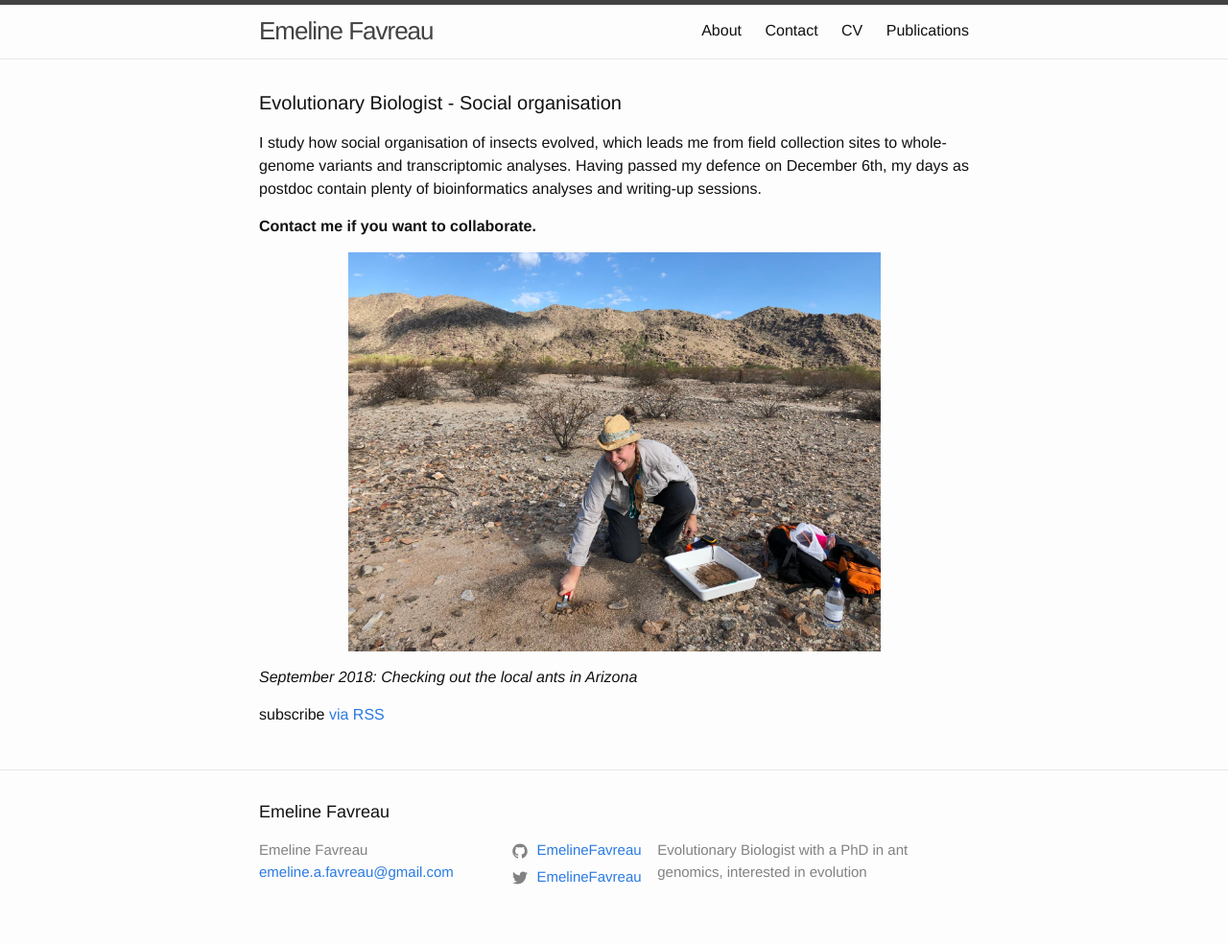
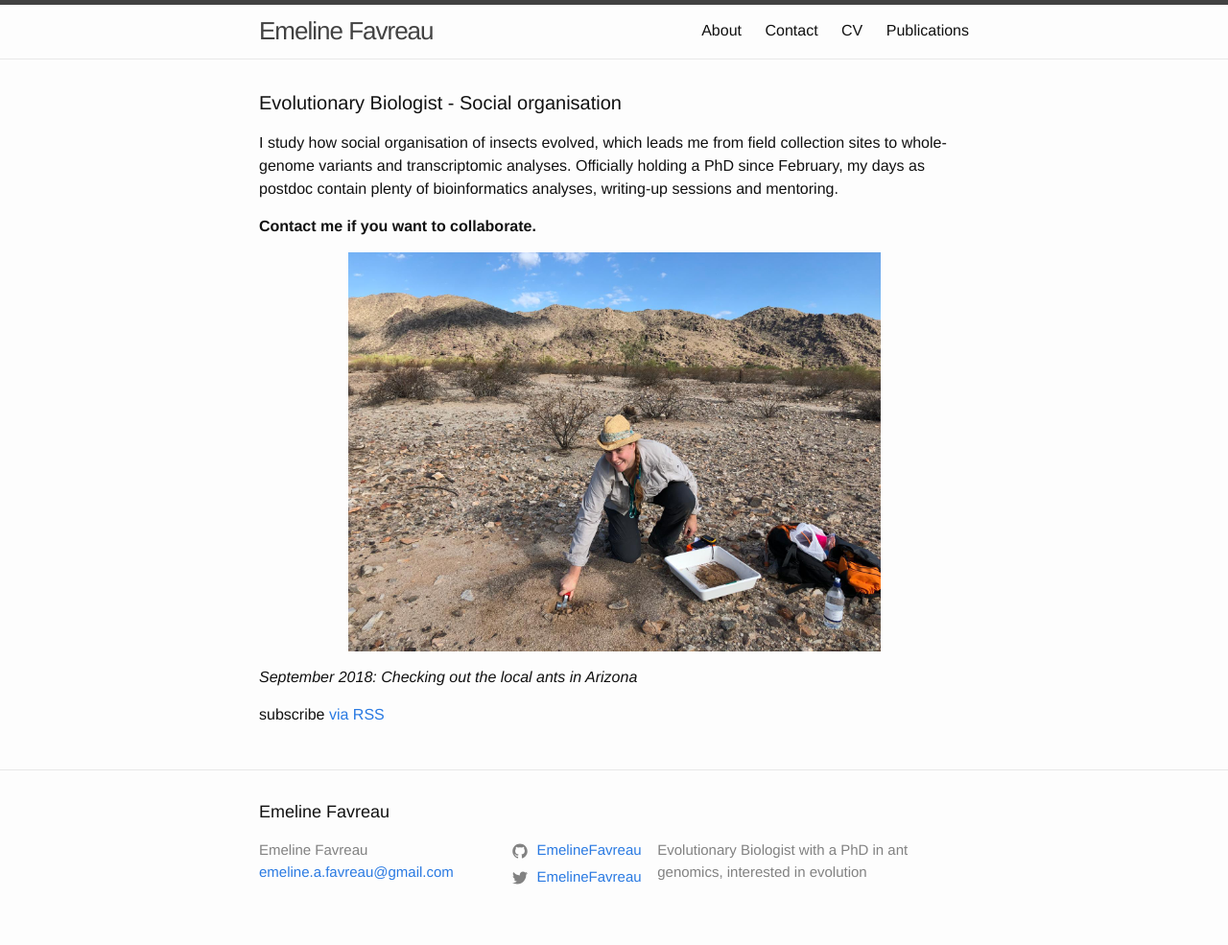
Before and after one commit to EmelineFavreau/EmelineFavreau.github.io, a Jekyll site: the page built from index.md, in a window 1280 px wide. Shown: the whole page at 96% size. Built offline with Jekyll 4.4.1, drawn with Linux system fonts in a browser that asks for light colours.

Commit message:
date official dr

```diff
--- a/index.md
+++ b/index.md
@@ -4,7 +4,7 @@
 # See: https://jekyllrb.com/docs/themes/#overriding-theme-defaults
 layout: home
 ---
-I study how social organisation of insects evolved, which leads me from field collection sites to whole-genome variants and transcriptomic analyses. Having passed my defence on December 6th, my days as postdoc contain plenty of bioinformatics analyses and writing-up sessions.
+I study how social organisation of insects evolved, which leads me from field collection sites to whole-genome variants and transcriptomic analyses. Officially holding a PhD since February, my days as postdoc contain plenty of bioinformatics analyses, writing-up sessions and mentoring.
 
 **Contact me if you want to collaborate.**
 
```
